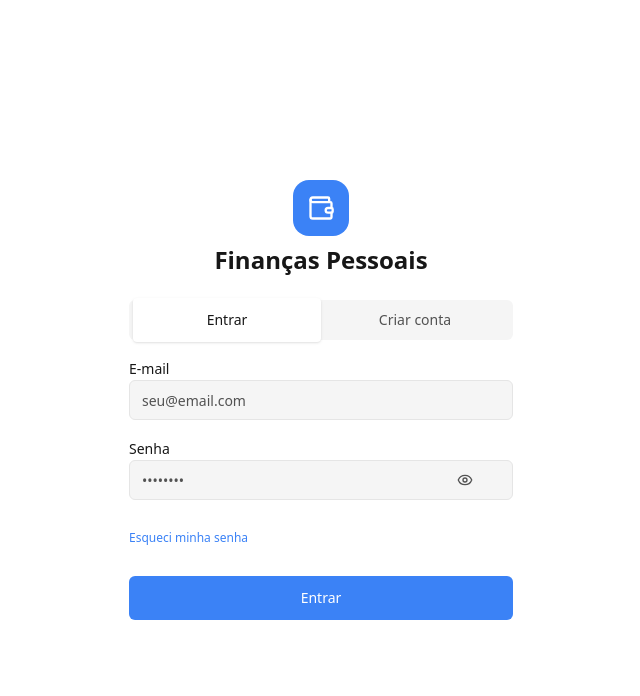
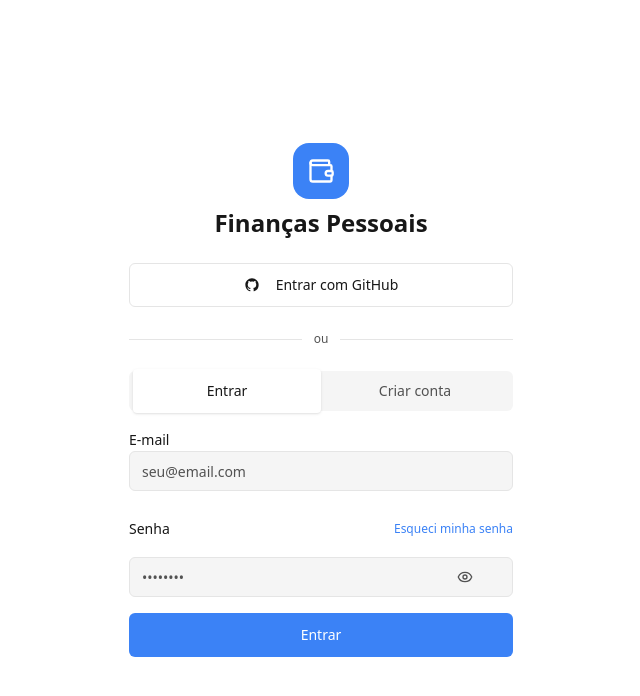
Before and after one commit to murillous/app-financeiro, a Next.js app: page /login in a window 1280 px wide. Shown: the top 696 px of the page, without its empty margins (319-959 px from the left). Built offline with nearby package versions, Linux system fonts and the light colour scheme; no server answers.

Commit message:
fix: restore GitHub OAuth, fix email auth feedback and gitignore SW files

```diff
--- a/src/app/login/LoginForm.tsx
+++ b/src/app/login/LoginForm.tsx
@@ -8,6 +8,7 @@ import { z } from 'zod';
 import { Button } from '@/components/ui/button';
 import { Input } from '@/components/ui/input';
 import { Label } from '@/components/ui/label';
+import { Separator } from '@/components/ui/separator';
 import { Tabs, TabsContent, TabsList, TabsTrigger } from '@/components/ui/tabs';
 import { useAuth } from '@/features/auth';
 
@@ -23,20 +24,15 @@ const forgotSchema = z.object({
 type ForgotData = z.infer<typeof forgotSchema>;
 
 export function LoginForm() {
-  const { signInWithEmail, signUpWithEmail, resetPassword } = useAuth();
+  const { signInWithGitHub, signInWithEmail, signUpWithEmail, resetPassword } = useAuth();
   const [mode, setMode] = useState<'auth' | 'forgot'>('auth');
-  const [showPassword, setShowPassword] = useState(false);
+  const [showPasswordLogin, setShowPasswordLogin] = useState(false);
+  const [showPasswordRegister, setShowPasswordRegister] = useState(false);
   const [isSubmitting, setIsSubmitting] = useState(false);
 
-  const loginForm = useForm<EmailPasswordData>({
-    resolver: zodResolver(emailPasswordSchema),
-  });
-  const registerForm = useForm<EmailPasswordData>({
-    resolver: zodResolver(emailPasswordSchema),
-  });
-  const forgotForm = useForm<ForgotData>({
-    resolver: zodResolver(forgotSchema),
-  });
+  const loginForm = useForm<EmailPasswordData>({ resolver: zodResolver(emailPasswordSchema) });
+  const registerForm = useForm<EmailPasswordData>({ resolver: zodResolver(emailPasswordSchema) });
+  const forgotForm = useForm<ForgotData>({ resolver: zodResolver(forgotSchema) });
 
   const handleLogin = async (data: EmailPasswordData) => {
     setIsSubmitting(true);
@@ -54,20 +50,17 @@ export function LoginForm() {
     setIsSubmitting(true);
     const ok = await resetPassword(data.email);
     setIsSubmitting(false);
-    if (ok) {
-      forgotForm.reset();
-      setMode('auth');
-    }
+    if (ok) { forgotForm.reset(); setMode('auth'); }
   };
 
   if (mode === 'forgot') {
     return (
       <div className="w-full max-w-sm space-y-6">
         <Header />
-        <div className="space-y-2">
+        <div className="space-y-1">
           <h2 className="text-xl font-semibold text-[var(--text-primary)]">Recuperar senha</h2>
           <p className="text-sm text-[var(--text-secondary)]">
-            Informe seu e-mail e enviaremos um link para redefinir a senha.
+            Enviaremos um link para redefinir sua senha.
           </p>
         </div>
 
@@ -87,7 +80,6 @@ export function LoginForm() {
               </p>
             )}
           </div>
-
           <Button type="submit" className="w-full" disabled={isSubmitting}>
             {isSubmitting ? 'Enviando...' : 'Enviar link de recuperação'}
           </Button>
@@ -107,6 +99,25 @@ export function LoginForm() {
   return (
     <div className="w-full max-w-sm space-y-6">
       <Header />
+
+      {/* GitHub OAuth */}
+      <Button
+        variant="outline"
+        className="w-full"
+        onClick={signInWithGitHub}
+        disabled={isSubmitting}
+      >
+        <svg className="h-4 w-4 mr-2 flex-shrink-0" viewBox="0 0 24 24" fill="currentColor" aria-hidden="true">
+          <path d="M12 2C6.477 2 2 6.484 2 12.017c0 4.425 2.865 8.18 6.839 9.504.5.092.682-.217.682-.483 0-.237-.008-.868-.013-1.703-2.782.605-3.369-1.343-3.369-1.343-.454-1.158-1.11-1.466-1.11-1.466-.908-.62.069-.608.069-.608 1.003.07 1.531 1.032 1.531 1.032.892 1.53 2.341 1.088 2.91.832.092-.647.35-1.088.636-1.338-2.22-.253-4.555-1.113-4.555-4.951 0-1.093.39-1.988 1.029-2.688-.103-.253-.446-1.272.098-2.65 0 0 .84-.27 2.75 1.026A9.564 9.564 0 0112 6.844c.85.004 1.705.115 2.504.337 1.909-1.296 2.747-1.027 2.747-1.027.546 1.379.202 2.398.1 2.651.64.7 1.028 1.595 1.028 2.688 0 3.848-2.339 4.695-4.566 4.943.359.309.678.92.678 1.855 0 1.338-.012 2.419-.012 2.747 0 .268.18.58.688.482A10.019 10.019 0 0022 12.017C22 6.484 17.522 2 12 2z" />
+        </svg>
+        Entrar com GitHub
+      </Button>
+
+      <div className="flex items-center gap-3">
+        <Separator className="flex-1" />
+        <span className="text-xs text-[var(--text-secondary)]">ou</span>
+        <Separator className="flex-1" />
+      </div>
 
       <Tabs defaultValue="login" className="w-full">
         <TabsList className="w-full">
@@ -134,11 +145,20 @@ export function LoginForm() {
             </div>
 
             <div className="space-y-1.5">
-              <Label htmlFor="login-password">Senha</Label>
+              <div className="flex items-center justify-between">
+                <Label htmlFor="login-password">Senha</Label>
+                <button
+                  type="button"
+                  onClick={() => setMode('forgot')}
+                  className="text-xs text-[var(--accent)] hover:underline"
+                >
+                  Esqueci minha senha
+                </button>
+              </div>
               <div className="relative">
                 <Input
                   id="login-password"
-                  type={showPassword ? 'text' : 'password'}
+                  type={showPasswordLogin ? 'text' : 'password'}
                   placeholder="••••••••"
                   autoComplete="current-password"
                   className="pr-11"
@@ -146,11 +166,11 @@ export function LoginForm() {
                 />
                 <button
                   type="button"
-                  onClick={() => setShowPassword((v) => !v)}
+                  onClick={() => setShowPasswordLogin((v) => !v)}
                   className="absolute right-3 top-1/2 -translate-y-1/2 text-[var(--text-secondary)] hover:text-[var(--text-primary)] transition-colors"
-                  aria-label={showPassword ? 'Ocultar senha' : 'Mostrar senha'}
+                  aria-label={showPasswordLogin ? 'Ocultar senha' : 'Mostrar senha'}
                 >
-                  {showPassword ? <EyeOff className="h-4 w-4" /> : <Eye className="h-4 w-4" />}
+                  {showPasswordLogin ? <EyeOff className="h-4 w-4" /> : <Eye className="h-4 w-4" />}
                 </button>
               </div>
               {loginForm.formState.errors.password && (
@@ -159,14 +179,6 @@ export function LoginForm() {
                 </p>
               )}
             </div>
-
-            <button
-              type="button"
-              onClick={() => setMode('forgot')}
-              className="text-xs text-[var(--accent)] hover:underline"
-            >
-              Esqueci minha senha
-            </button>
 
             <Button type="submit" className="w-full" disabled={isSubmitting}>
               {isSubmitting ? 'Entrando...' : 'Entrar'}
@@ -198,7 +210,7 @@ export function LoginForm() {
               <div className="relative">
                 <Input
                   id="reg-password"
-                  type={showPassword ? 'text' : 'password'}
+                  type={showPasswordRegister ? 'text' : 'password'}
                   placeholder="Mínimo 6 caracteres"
                   autoComplete="new-password"
                   className="pr-11"
@@ -206,11 +218,11 @@ export function LoginForm() {
                 />
                 <button
                   type="button"
-                  onClick={() => setShowPassword((v) => !v)}
+                  onClick={() => setShowPasswordRegister((v) => !v)}
                   className="absolute right-3 top-1/2 -translate-y-1/2 text-[var(--text-secondary)] hover:text-[var(--text-primary)] transition-colors"
-                  aria-label={showPassword ? 'Ocultar senha' : 'Mostrar senha'}
+                  aria-label={showPasswordRegister ? 'Ocultar senha' : 'Mostrar senha'}
                 >
-                  {showPassword ? <EyeOff className="h-4 w-4" /> : <Eye className="h-4 w-4" />}
+                  {showPasswordRegister ? <EyeOff className="h-4 w-4" /> : <Eye className="h-4 w-4" />}
                 </button>
               </div>
               {registerForm.formState.errors.password && (
--- a/src/features/auth/hooks/useAuth.ts
+++ b/src/features/auth/hooks/useAuth.ts
@@ -2,8 +2,7 @@ import { useEffect, useState } from 'react';
 import { useRouter } from 'next/navigation';
 import { toast } from 'sonner';
 import { supabase } from '@/lib/supabase/client';
-import type { User } from '@supabase/supabase-js';
-import type { SupabaseClient } from '@supabase/supabase-js';
+import type { User, SupabaseClient } from '@supabase/supabase-js';
 
 export function useAuth(supabaseClient: SupabaseClient = supabase) {
   const router = useRouter();
@@ -23,12 +22,28 @@ export function useAuth(supabaseClient: SupabaseClient = supabase) {
     return () => subscription.unsubscribe();
   }, [supabaseClient]);
 
+  const getOrigin = () =>
+    typeof window !== 'undefined' ? window.location.origin : '';
+
+  const signInWithGitHub = async () => {
+    const { error } = await supabaseClient.auth.signInWithOAuth({
+      provider: 'github',
+      options: { redirectTo: `${getOrigin()}/auth/callback` },
+    });
+    if (error) {
+      console.error('[useAuth] Erro GitHub OAuth:', error);
+      toast.error('Erro ao entrar com GitHub.');
+    }
+  };
+
   const signInWithEmail = async (email: string, password: string) => {
     const { error } = await supabaseClient.auth.signInWithPassword({ email, password });
     if (error) {
-      console.error('[useAuth] Erro no login:', error);
+      console.error('[useAuth] Erro login:', error);
       if (error.message.includes('Invalid login credentials')) {
         toast.error('E-mail ou senha incorretos.');
+      } else if (error.message.includes('Email not confirmed')) {
+        toast.error('Confirme seu e-mail antes de entrar. Verifique a caixa de entrada.');
       } else {
         toast.error('Erro ao entrar. Tente novamente.');
       }
@@ -39,15 +54,15 @@ export function useAuth(supabaseClient: SupabaseClient = supabase) {
   };
 
   const signUpWithEmail = async (email: string, password: string) => {
-    const { error } = await supabaseClient.auth.signUp({
+    const { data, error } = await supabaseClient.auth.signUp({
       email,
       password,
       options: {
-        emailRedirectTo: `${typeof window !== 'undefined' ? window.location.origin : ''}/auth/callback`,
+        emailRedirectTo: `${getOrigin()}/auth/callback`,
       },
     });
     if (error) {
-      console.error('[useAuth] Erro no cadastro:', error);
+      console.error('[useAuth] Erro cadastro:', error);
       if (error.message.includes('already registered')) {
         toast.error('Este e-mail já está cadastrado.');
       } else {
@@ -55,31 +70,38 @@ export function useAuth(supabaseClient: SupabaseClient = supabase) {
       }
       return false;
     }
-    toast.success('Conta criada! Verifique seu e-mail para confirmar.');
+
+    // Se confirmação de e-mail está desativada, já loga direto
+    if (data.session) {
+      router.push('/dashboard');
+      toast.success('Conta criada! Bem-vindo.');
+    } else {
+      toast.success('Conta criada! Verifique seu e-mail para confirmar.');
+    }
     return true;
   };
 
   const resetPassword = async (email: string) => {
     const { error } = await supabaseClient.auth.resetPasswordForEmail(email, {
-      redirectTo: `${typeof window !== 'undefined' ? window.location.origin : ''}/auth/reset-password`,
+      redirectTo: `${getOrigin()}/auth/reset-password`,
     });
     if (error) {
-      console.error('[useAuth] Erro ao enviar reset:', error);
+      console.error('[useAuth] Erro reset senha:', error);
       toast.error('Erro ao enviar e-mail de recuperação.');
       return false;
     }
-    toast.success('E-mail de recuperação enviado! Verifique sua caixa de entrada.');
+    toast.success('Link enviado! Verifique sua caixa de entrada (e o spam).');
     return true;
   };
 
   const updatePassword = async (newPassword: string) => {
     const { error } = await supabaseClient.auth.updateUser({ password: newPassword });
     if (error) {
-      console.error('[useAuth] Erro ao atualizar senha:', error);
+      console.error('[useAuth] Erro update senha:', error);
       toast.error('Erro ao atualizar senha.');
       return false;
     }
-    toast.success('Senha atualizada com sucesso!');
+    toast.success('Senha atualizada!');
     router.push('/dashboard');
     return true;
   };
@@ -93,6 +115,7 @@ export function useAuth(supabaseClient: SupabaseClient = supabase) {
   return {
     user,
     isLoading,
+    signInWithGitHub,
     signInWithEmail,
     signUpWithEmail,
     resetPassword,
```
Also changed, not shown: 1 other file (tests, documents, lock files or other folders).
